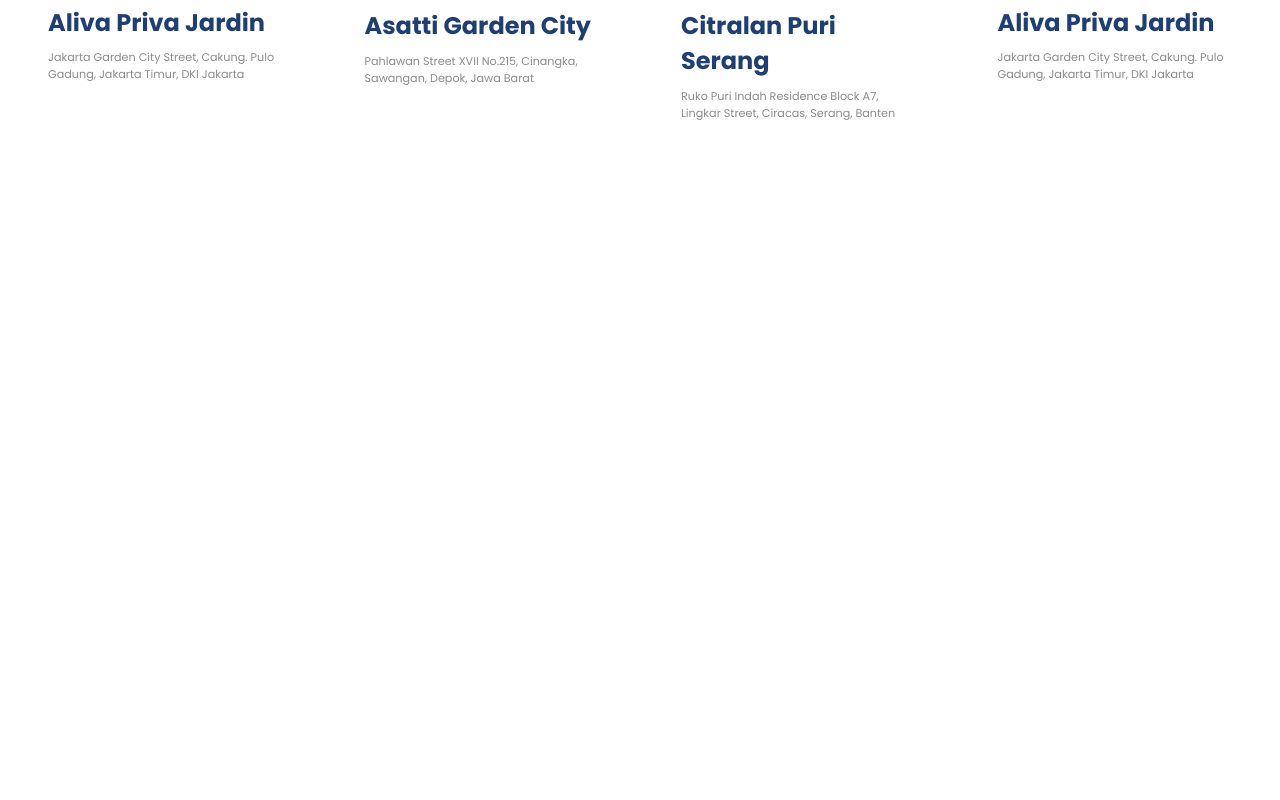
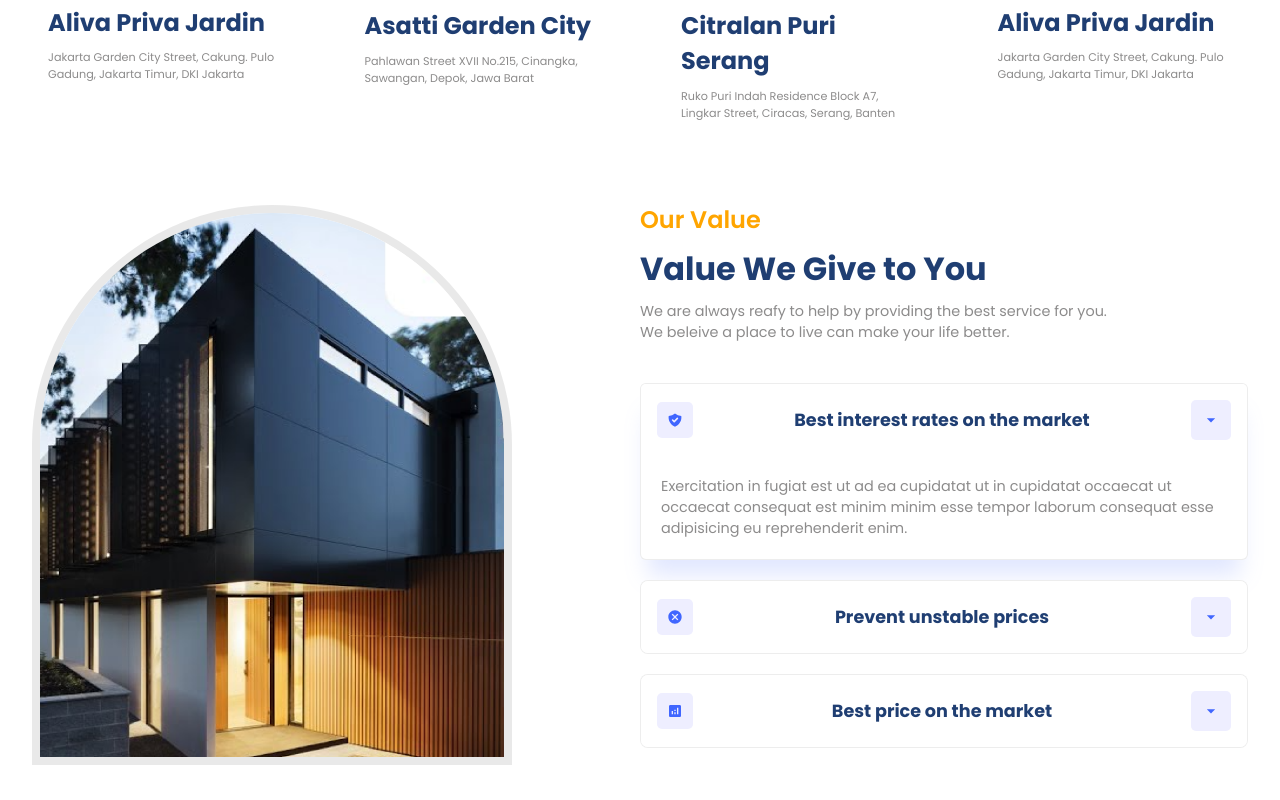
Before and after one commit to Prayant-M/Real-Estate-App, a React (Vite) app: page / in a window 1280 px wide. Shown: the part 1277-2077 px from the top of the page. Before the commit the page ends 1447 px from the top, so only its background shows below. Built offline with nearby package versions, Linux system fonts and the light colour scheme.

Commit message:
values update

```diff
--- a/src/App.jsx
+++ b/src/App.jsx
@@ -3,6 +3,7 @@
 import './App.css'
 import Companies from "./components/Companies/Companies";
 import Residencies from "./components/Residencies/Residencies";
+import Value from "./components/Value/Value";
 function App() {
   return (
     <div className="App">
@@ -13,6 +14,7 @@
       </div>
       <Companies />
       <Residencies />
+      <Value/>
     </div>
   );
 }
--- /dev/null
+++ b/src/components/Value/Value.css
@@ -0,0 +1,51 @@
+.v-container .image-container {
+    border: 8px solid rgb(232 232 232 / 93%);
+}
+
+.v-container>div{
+    flex:1
+}
+
+.v-right{
+    gap: 0.5rem;
+}
+
+.accordion{
+    margin-top: 2rem;
+    border: none;
+}
+
+.accordionItem{
+    background: white;
+    border: 0.8px solid rgba(128, 128, 128, 0.143);
+    border-radius: 8px;
+    overflow: hidden;
+    margin-bottom: 20px;
+}
+
+.accordionItem.expanded{
+    box-shadow: var(--shadow);
+    border-radius: 6px;
+}
+
+.accordionButton{
+    background: white;
+    padding: 1rem;
+    width: 100%;
+    justify-content: space-between;
+    cursor: pointer;
+}
+
+.icon{
+    padding: 10px;
+    background: #eeeeff;
+    border-radius: 5px;
+}
+
+.icon svg{
+    fill : var(--blue)
+}
+
+.accordionButton .primaryText{
+    font-size: 1.1rem;
+}
--- /dev/null
+++ b/src/components/Value/Value.jsx
@@ -0,0 +1,79 @@
+import React, { useState } from 'react';
+import {
+    Accordion,
+    AccordionItem,
+    AccordionItemHeading,
+    AccordionItemButton,
+    AccordionItemPanel,
+    AccordionItemState
+} from 'react-accessible-accordion'
+import "react-accessible-accordion/dist/fancy-example.css"
+import {MdOutlineArrowDropDown} from 'react-icons/md'
+import './Value.css'
+import data from '../../utils/accordion'
+
+const Value = () => {
+  return (
+    <section className="v-wrapper">
+        <div className="paddings innerWidth flexCenter v-container">
+            {/* left side  */}
+            <div className="v-left">
+                <div className="image-container">
+                    <img src="./value.png" alt="" />
+                </div>
+            </div>
+
+            {/* right side */}
+            <div className="flexColStart v-right">
+                <span className='orangeText'>Our Value</span>
+                <span className='primaryText'>Value We Give to You</span>
+                <span className='secondaryText'>
+                    We are always reafy to help by providing the best service for you.
+                    <br />
+                    We beleive a place to live can make your life better.
+                </span>
+
+                <Accordion
+                className='accordion'
+                allowMultipleExpanded={false}
+                preExpanded={[0]}
+                >
+                    {
+                        data.map((item,i) =>{
+                            const [className, setClassName] = useState(null)
+                            return(
+                                <AccordionItem className={`accordionItem ${className}`} key={i} uuid={i}>
+                                    <AccordionItemHeading>
+                                        <AccordionItemButton className='flexCenter accordionButton'>
+                                            <AccordionItemState>
+                                                {({expanded})=> expanded
+                                                 ? setClassName("expanded")
+                                                 : setClassName("collapsed")}
+                                            </AccordionItemState>
+                                            <div className="flexCenter icon">
+                                                {item.icon}
+                                            </div>
+                                            <span className="primaryText">
+                                                {item.heading}
+                                            </span>
+                                            <div className="flexCenter icon">
+                                                <MdOutlineArrowDropDown size={20}/>
+                                            </div>
+                                        </AccordionItemButton>
+                                    </AccordionItemHeading>
+
+                                    <AccordionItemPanel>
+                                        <p className="secondaryText">{item.detail}</p>
+                                    </AccordionItemPanel>
+                                </AccordionItem>
+                            )
+                        })
+                    }
+                </Accordion>
+            </div>
+        </div>
+    </section>
+  );
+}
+
+export default Value;
```
